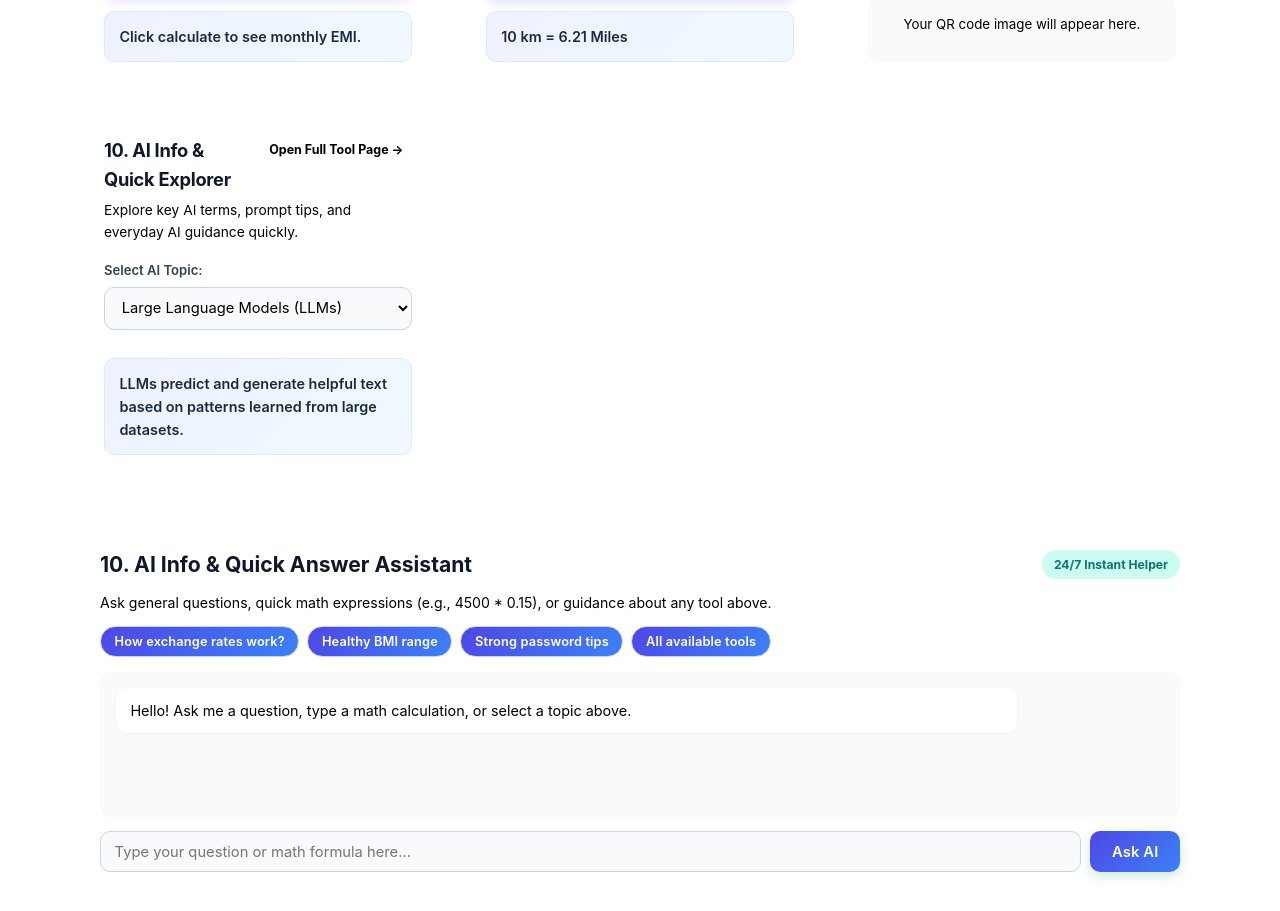
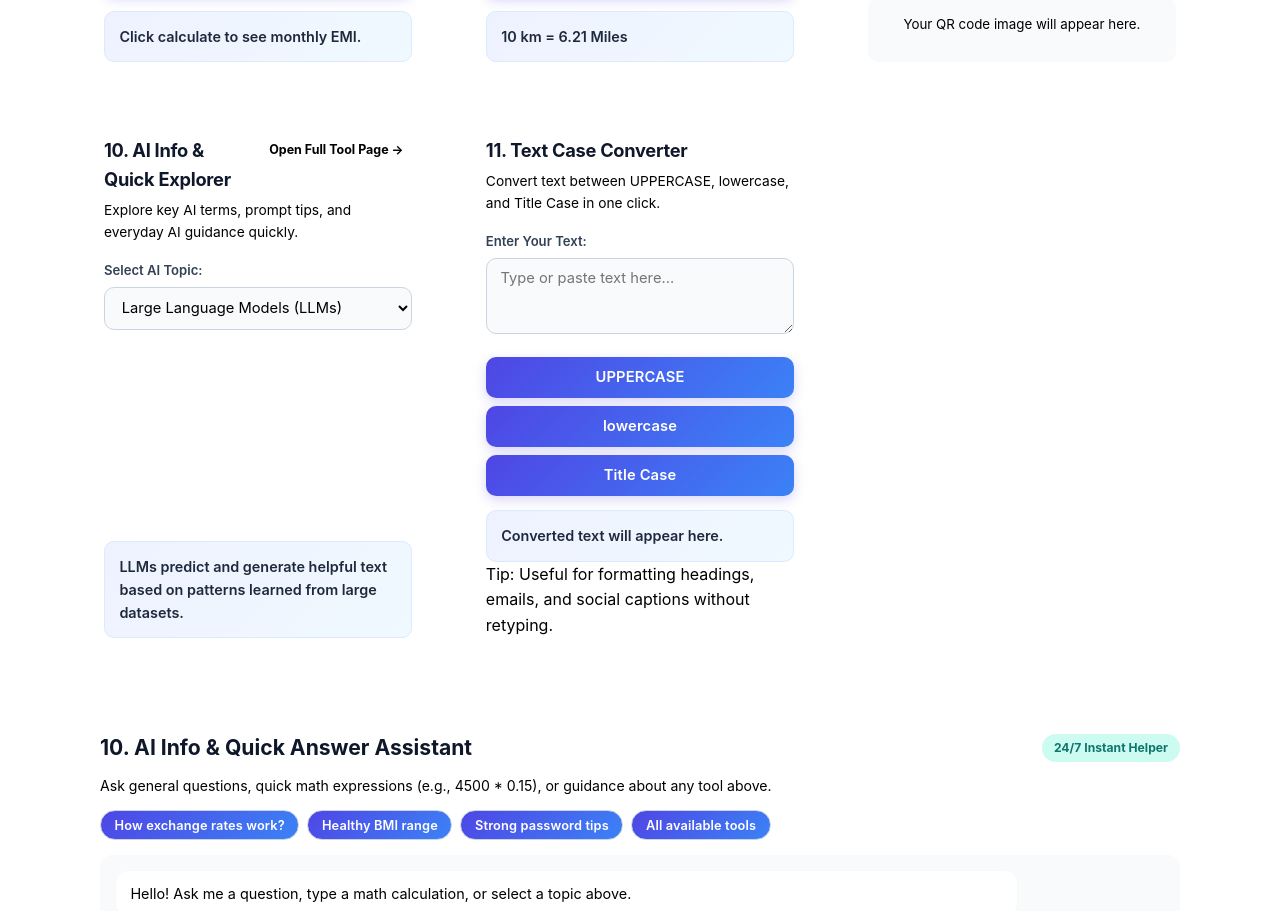
Before and after one commit to jutt332244/quicktools-hub, a plain HTML site: page index.html in a window 1280 px wide. Shown: the part 1570-2481 px from the top of the page. Drawn offline with Linux system fonts and the light colour scheme; no server answers.

```diff
--- a/index.html
+++ b/index.html
@@ -732,6 +732,19 @@
       </div>
       <div class="result-box" id="hub-ai-result">LLMs predict and generate helpful text based on patterns learned from large datasets.</div>
     </div>
+    <div class="tool-card" id="case-tool">
+      <h2>11. Text Case Converter</h2>
+      <p class="desc">Convert text between UPPERCASE, lowercase, and Title Case in one click.</p>
+      <label for="case-input">Enter Your Text:</label>
+      <textarea id="case-input" rows="3" placeholder="Type or paste text here..."></textarea>
+      <div style="display:flex; gap:0.5rem; margin-top:0.6rem; flex-wrap:wrap;">
+        <button type="button" onclick="convertCase('upper')">UPPERCASE</button>
+        <button type="button" onclick="convertCase('lower')">lowercase</button>
+        <button type="button" onclick="convertCase('title')">Title Case</button>
+      </div>
+      <div class="result-box" id="case-result">Converted text will appear here.</div>
+      <p class="hint">Tip: Useful for formatting headings, emails, and social captions without retyping.</p>
+    </div>
   </main>
 
   <section class="ai-section" id="ai-assistant">
```
